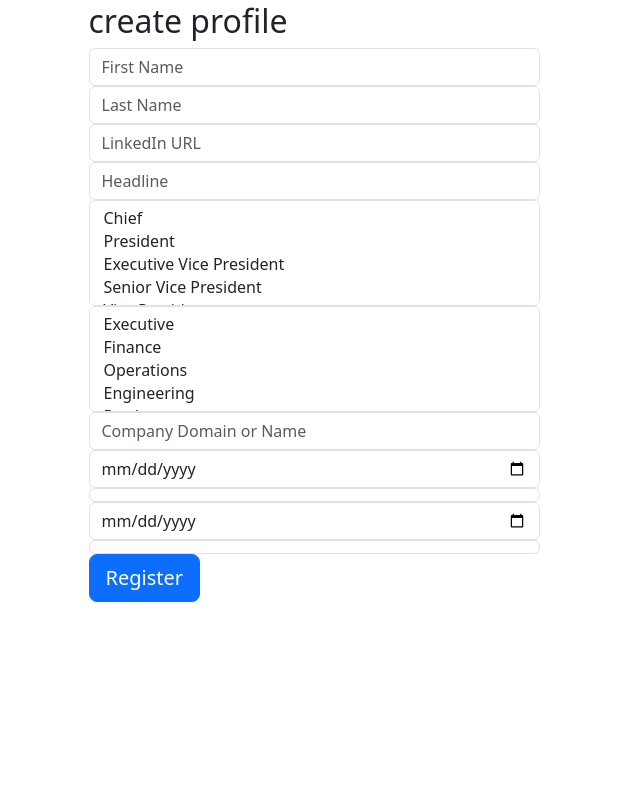
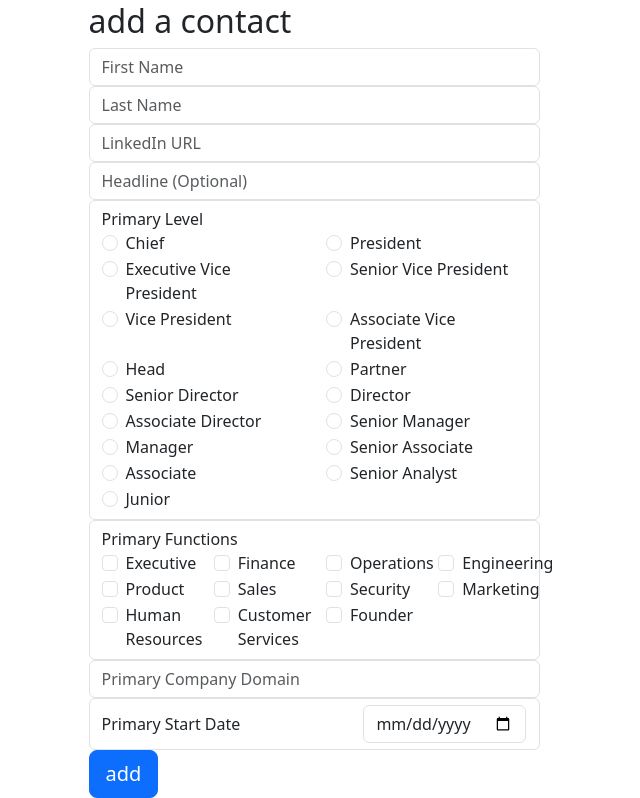
Before and after one commit to rkchitwood/talentTree, a Flask app: template templates/profile-form.html in a window 1280 px wide. Shown: the part 54-852 px from the top of the page, without its empty margins (326-966 px from the left). Before the commit the page ends 656 px from the top, so only its background shows below. Run offline with Flask 3, Linux system fonts and the light colour scheme; the template is opened without the code that fills it: values that come from a table or form of the project are taken from there, others are empty; some libraries are stand-ins or nearby versions.

Commit message:
profile edits

```diff
--- a/app.py
+++ b/app.py
@@ -288,6 +288,16 @@ def show_and_handle_profile_form():
     form = ProfileForm()
     if form.validate_on_submit():
         try:
+            #make sure company domain in companies.domain w/ org_id
+            #make this form primary only, enddate none
+            #create headline from roles
+            valid_domain = Company.query.filter(
+                (Company.domain == form.company.data) &
+                (Company.organization_id == g.user.organization_id)
+            ).first()
+            if not valid_domain:
+                form.company.errors.append('No company exists')
+                return render_template('profile-form.html', form=form)
             new_profile = Profile(
                 first_name = form.first_name.data,
                 last_name = form.last_name.data,
@@ -307,8 +317,8 @@ def show_and_handle_profile_form():
                 level_id = Level.query.filter_by(name=form.level.data).first().id,
                 profile_id = new_profile.id,
                 start_date = form.start_date.data,
-                end_date = form.end_date.data,
-                is_primary = form.is_primary.data
+                end_date = None,
+                is_primary = True
             )
             db.session.add(new_role)
             db.session.commit()
--- a/forms.py
+++ b/forms.py
@@ -3,7 +3,7 @@ from wtforms import StringField, PasswordField, DateField, BooleanField, SelectF
 from wtforms.validators import InputRequired, Optional, URL, Email, DataRequired, Length, EqualTo, ValidationError
 
 def validate_functions(form, field):
-    if not field.data:
+    if not field.data or len(field.data) == 0:
         raise ValidationError('At least one function must be selected.')
 
 def validate_end_date(form, field):
@@ -53,7 +53,7 @@ class ProfileForm(FlaskForm):
     first_name = StringField('First Name', validators=[InputRequired()])
     last_name = StringField('Last Name', validators=[InputRequired()])
     linkedin_url = StringField('LinkedIn URL', validators=[InputRequired(), URL()])
-    headline = StringField('Headline', validators=[Optional()])
+    headline = StringField('Headline (Optional)', validators=[Optional()])
 
     #role fields
 
@@ -88,10 +88,7 @@ class ProfileForm(FlaskForm):
                 ('Junior', 'Junior')
                 ]
 
-    level = SelectMultipleField('Level', choices=level_choices, validators=[InputRequired()])
-    functions = SelectMultipleField('Functions', choices=function_choices, validators=[validate_functions])
-    company = StringField('Company Domain or Name', validators=[URL(), InputRequired()])
-    start_date = DateField('Start Date', validators=[InputRequired()])
-    is_current = BooleanField('Current Role', default=False, validators=[validate_end_date])
-    end_date = DateField('End Date', validators=[Optional()])
-    is_primary = BooleanField('Primary Role', validators=[Optional()])
+    level = SelectField('Primary Level', choices=level_choices, validators=[InputRequired()])
+    functions = SelectMultipleField('Primary Functions', choices=function_choices, validators=[validate_functions])
+    company = StringField('Primary Company Domain', validators=[URL(), InputRequired()])
+    start_date = DateField('Primary Start Date', validators=[InputRequired()])
--- a/models.py
+++ b/models.py
@@ -10,7 +10,7 @@ def connect_db(app):
     '''connects to database'''
     db.app=app
     db.init_app(app)
-    db.drop_all()
+    #db.drop_all()
     db.create_all()
 
 class User(db.Model):
--- a/static/styles.css
+++ b/static/styles.css
@@ -6,3 +6,7 @@ a {
 a:hover{
     text-decoration: underline
 }
+input.form-control:focus {
+    outline: 1px solid blue;
+    box-shadow: none;
+}
--- a/templates/base.html
+++ b/templates/base.html
@@ -8,7 +8,7 @@
     <link rel="stylesheet"
         href="https://unpkg.com/bootstrap/dist/css/bootstrap.css">
     <script src="https://unpkg.com/jquery"></script>
-    <!-- <script src="https://unpkg.com/popper"></script> -->
+    <script src="https://unpkg.com/popper"></script>
     <script src="https://unpkg.com/bootstrap"></script>
     <link rel="stylesheet" href="{{ url_for('static', filename='styles.css') }}">
 </head>
--- a/templates/profile-form.html
+++ b/templates/profile-form.html
@@ -3,18 +3,62 @@
 {% block content %}
 <div class="row justify-content-md-center">
     <div class="col-md-7 col-lg-5">
-      <h2 class="join-message">create profile</h2>
-      <form method="POST" id="profile-form">
+      <h2 class="join-message">add a contact</h2>
+      <form method="POST" id="user-form">
         {{ form.hidden_tag() }}
+        {% for field in form if field.widget.input_type != 'hidden' %}
+            {% for error in field.errors %}
+              <span class="text-danger">{{ error }}</span>
+            {% endfor %}
+            {% if field.type == 'BooleanField' %}
+                <div class="form-check">
+                    {{ field(class="form-check-input") }}
+                    <label class="form-check-label">{{ field.label.text }}</label>
+                </div>
+            {% elif field.type == 'SelectField' %}
 
-        {% for field in form if field.widget.input_type != 'hidden' %}
-          {% for error in field.errors %}
-            <span class="text-danger">{{ error }}</span>
-          {% endfor %}
-          {{ field(placeholder=field.label.text, class="form-control") }}
+            <div class="form-control"><label>{{ field.label.text }}</label>
+                <div class="row">
+                    {% for choice, label in field.choices %}
+                        <div class="col-md-6">
+                            <div class="form-check">
+                                <input class="form-check-input" type="radio" id="{{ field.id }}_{{ loop.index }}" name="{{ field.name }}" value="{{ choice }}">
+                                <label class="form-check-label" for="{{ field.id }}_{{ loop.index }}">{{ label }}</label>
+                            </div>
+                        </div>
+                    {% endfor %}
+                </div>
+            </div>
+                    </select>
+            {% elif field.type == 'SelectMultipleField' %}
+
+                <div class="form-control"><label>{{ field.label.text }}</label>
+                    <div class="row">
+                        {% for choice, label in field.choices %}
+                            <div class="col-md-3">
+                                <div class="form-check">
+                                    <input class="form-check-input" type="checkbox" id="{{ field.id }}_{{ loop.index }}" name="{{ field.name }}" value="{{ choice }}">
+                                    <label class="form-check-label" for="{{ field.id }}_{{ loop.index }}">{{ label }}</label>
+                                </div>
+                            </div>
+                        {% endfor %}
+                    </div>
+                </div>
+            {% elif field.type == 'DateField' %}
+            <div class="form-control">
+                <div class="form-group row">
+                    <label class="col-md-7 col-form-label">{{ field.label.text }}</label>
+                    <div class="col-md-5">
+                        {{ field(class="form-control") }}
+                    </div>
+                </div>
+            </div>
+
+            {% else %}
+                {{ field(placeholder=field.label.text, class="form-control") }}
+            {% endif %}
         {% endfor %}
-
-        <button class="btn btn-primary btn-lg btn-block">Register</button>
+        <button class="btn btn-primary btn-lg btn-block">add</button>
       </form>
     </div>
   </div>
```
